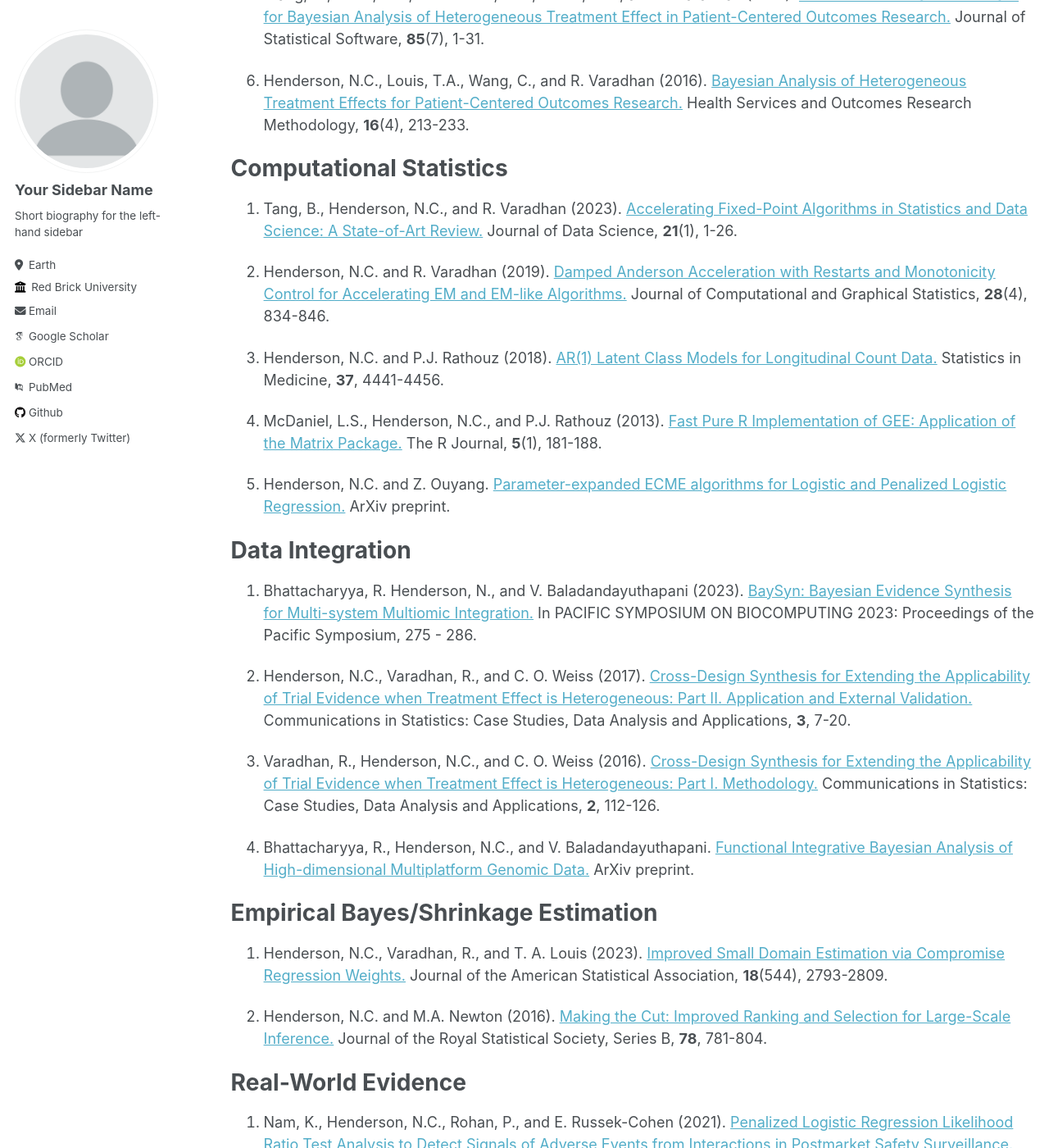
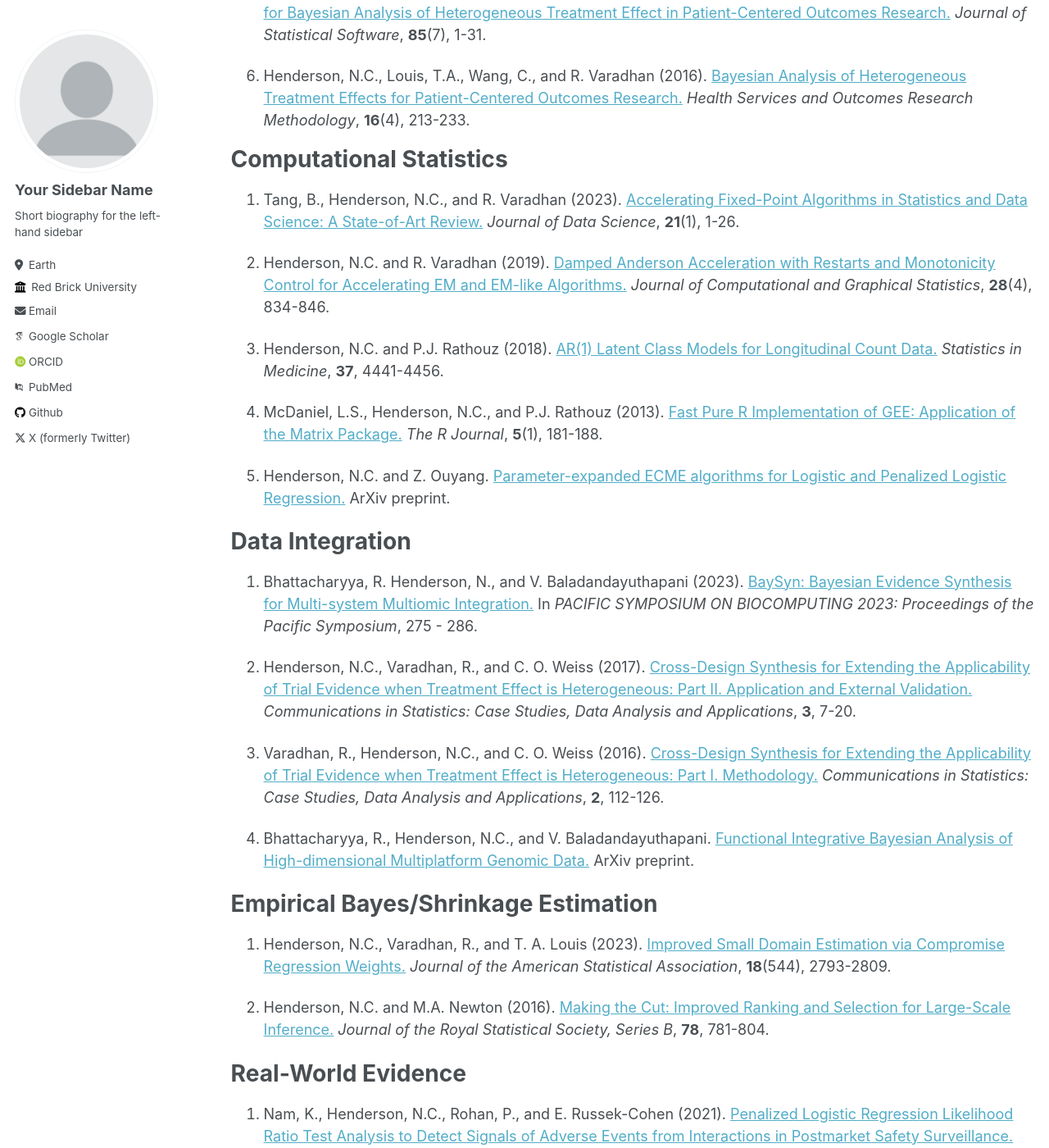
Before and after one commit to nchenderson/nchenderson.github.io, a Jekyll site: the page built from _pages/publications.md, in a window 1280 px wide and 1400 px high, scrolled down 646 px. Shown: the whole window at 82% size. Built offline with Jekyll 4.4.1, drawn with Linux system fonts in a browser that asks for light colours; some web fonts are replaced; some of the changed text lies outside the part shown.

```diff
--- a/_pages/publications.md
+++ b/_pages/publications.md
@@ -9,7 +9,7 @@ author_profile: true
 You can also find a complete list of my articles on my [google scholar](https://scholar.google.com/citations?user=QTRX6BgAAAAJ&hl=en&oi=sra) profile.
 
 
-A list of papers grouped by topic, with links to relevant data and R code, is provided below.
+A list of papers grouped by topic, with links to relevant data and **R** code, is provided below.
 
 
 Heterogeneity of Treatment Effect
@@ -19,26 +19,25 @@ Heterogeneity of Treatment Effect
 
 2. Henderson, N.C., Louis, T.A., Rosner, G.L., and R. Varadhan (2020). [Individualized Treatment Effects with Censored Data via Fully Nonparametric Bayesian Accelerated Failure Time Models.](https://academic.oup.com/biostatistics/article/21/1/50/5056258) *Biostatistics*, **21**, 50-68.
 
-3. Lesko, C.R., Henderson, N.C., and R. Varadhan (2018). [Considerations when Assessing Heterogeneity of Treatment Effect in Patient-Centered Outcomes Research.](https://www.sciencedirect.com/science/article/abs/pii/S0895435617301099) Journal of Clinical Epidemiology, **100**, 22-31.
+3. Lesko, C.R., Henderson, N.C., and R. Varadhan (2018). [Considerations when Assessing Heterogeneity of Treatment Effect in Patient-Centered Outcomes Research.](https://www.sciencedirect.com/science/article/abs/pii/S0895435617301099) *Journal of Clinical Epidemiology*, **100**, 22-31.
+4. Henderson, N.C. and R. Varadhan (2018). [Bayesian Bivariate Subgroup Analysis for Risk-Benefit Evaluation.](https://link.springer.com/article/10.1007/s10742-018-0188-1) *Health Services and Outcomes Research Methodology*, **18**(4), 244-264.
 
-4. Henderson, N.C. and R. Varadhan (2018). [Bayesian Bivariate Subgroup Analysis for Risk-Benefit Evaluation.](https://link.springer.com/article/10.1007/s10742-018-0188-1) Health Services and Outcomes Research Methodology, **18**(4), 244-264.
+5. Wang, C., Louis, T.A., Henderson, N.C., Weiss, C.O., and R. Varadhan (2018). [BEANZ: A Web-based Software for Bayesian Analysis of Heterogeneous Treatment Effect in Patient-Centered Outcomes Research.](https://www.jstatsoft.org/article/view/v085i07) *Journal of Statistical Software*, **85**(7), 1-31.
 
-5. Wang, C., Louis, T.A., Henderson, N.C., Weiss, C.O., and R. Varadhan (2018). [BEANZ: A Web-based Software for Bayesian Analysis of Heterogeneous Treatment Effect in Patient-Centered Outcomes Research.]() Journal of Statistical Software, **85**(7), 1-31.
-
-6. Henderson, N.C., Louis, T.A., Wang, C., and R. Varadhan (2016). [Bayesian Analysis of Heterogeneous Treatment Effects for Patient-Centered Outcomes Research.](https://link.springer.com/article/10.1007/s10742-016-0159-3) Health Services and Outcomes Research Methodology,
+6. Henderson, N.C., Louis, T.A., Wang, C., and R. Varadhan (2016). [Bayesian Analysis of Heterogeneous Treatment Effects for Patient-Centered Outcomes Research.](https://link.springer.com/article/10.1007/s10742-016-0159-3) *Health Services and Outcomes Research Methodology*,
 **16**(4), 213-233.
 
 
 Computational Statistics
 ======
 
-1. Tang, B., Henderson, N.C., and R. Varadhan (2023). [Accelerating Fixed-Point Algorithms in Statistics and Data Science: A State-of-Art Review.](https://jds-online.org/journal/JDS/article/1288/info) Journal of Data Science, **21**(1), 1-26.
+1. Tang, B., Henderson, N.C., and R. Varadhan (2023). [Accelerating Fixed-Point Algorithms in Statistics and Data Science: A State-of-Art Review.](https://jds-online.org/journal/JDS/article/1288/info) *Journal of Data Science*, **21**(1), 1-26.
 
-2. Henderson, N.C. and R. Varadhan (2019). [Damped Anderson Acceleration with Restarts and Monotonicity Control for Accelerating EM and EM-like Algorithms.](https://www.tandfonline.com/doi/abs/10.1080/10618600.2019.1594835) Journal of Computational and Graphical Statistics, **28**(4), 834-846.
+2. Henderson, N.C. and R. Varadhan (2019). [Damped Anderson Acceleration with Restarts and Monotonicity Control for Accelerating EM and EM-like Algorithms.](https://www.tandfonline.com/doi/abs/10.1080/10618600.2019.1594835) *Journal of Computational and Graphical Statistics*, **28**(4), 834-846.
 
-3. Henderson, N.C. and P.J. Rathouz (2018). [AR(1) Latent Class Models for Longitudinal Count Data.](https://onlinelibrary.wiley.com/doi/abs/10.1002/sim.7931) Statistics in Medicine, **37**, 4441-4456.
+3. Henderson, N.C. and P.J. Rathouz (2018). [AR(1) Latent Class Models for Longitudinal Count Data.](https://onlinelibrary.wiley.com/doi/abs/10.1002/sim.7931) *Statistics in Medicine*, **37**, 4441-4456.
 
-4. McDaniel, L.S., Henderson, N.C., and P.J. Rathouz (2013). [Fast Pure R Implementation of GEE: Application of the Matrix Package.](https://journal.r-project.org/archive/2013-1/mcdaniel-henderson-rathouz.pdf) The R Journal, **5**(1), 181-188.
+4. McDaniel, L.S., Henderson, N.C., and P.J. Rathouz (2013). [Fast Pure R Implementation of GEE: Application of the Matrix Package.](https://journal.r-project.org/archive/2013-1/mcdaniel-henderson-rathouz.pdf) *The R Journal*, **5**(1), 181-188.
 
 5. Henderson, N.C. and Z. Ouyang. [Parameter-expanded ECME algorithms for Logistic and Penalized Logistic Regression.](https://arxiv.org/abs/2304.03904) ArXiv preprint.
 
@@ -46,13 +45,13 @@ Computational Statistics
 Data Integration
 ======
 
-1. Bhattacharyya, R. Henderson, N., and V. Baladandayuthapani (2023). [BaySyn: Bayesian Evidence Synthesis for Multi-system Multiomic Integration.](https://www.worldscientific.com/doi/abs/10.1142/9789811270611_0026) In PACIFIC SYMPOSIUM ON BIOCOMPUTING 2023: Proceedings of the Pacific Symposium, 275 - 286.
+1. Bhattacharyya, R. Henderson, N., and V. Baladandayuthapani (2023). [BaySyn: Bayesian Evidence Synthesis for Multi-system Multiomic Integration.](https://www.worldscientific.com/doi/abs/10.1142/9789811270611_0026) In *PACIFIC SYMPOSIUM ON BIOCOMPUTING 2023: Proceedings of the Pacific Symposium*, 275 - 286.
 
 2. Henderson, N.C., Varadhan, R., and C. O. Weiss (2017). [Cross-Design Synthesis for Extending the Applicability of Trial Evidence when Treatment Effect is Heterogeneous: Part II. Application and External Validation.](https://www.tandfonline.com/doi/abs/10.1080/23737484.2017.1398056)
-Communications in Statistics: Case Studies, Data Analysis and Applications, **3**, 7-20.
+*Communications in Statistics: Case Studies, Data Analysis and Applications*, **3**, 7-20.
 
 3. Varadhan, R., Henderson, N.C., and C. O. Weiss (2016). [Cross-Design Synthesis for Extending the Applicability of Trial Evidence when Treatment Effect is Heterogeneous: Part I. Methodology.](https://www.tandfonline.com/doi/abs/10.1080/23737484.2017.1392265)
-Communications in Statistics: Case Studies, Data Analysis and Applications, **2**, 112-126.
+*Communications in Statistics: Case Studies, Data Analysis and Applications*, **2**, 112-126.
 
 4. Bhattacharyya, R., Henderson, N.C., and V. Baladandayuthapani. [Functional Integrative Bayesian Analysis of High-dimensional Multiplatform Genomic Data.](https://arxiv.org/abs/2212.14165) ArXiv preprint.
 
@@ -61,24 +60,24 @@ Communications in Statistics: Case Studies, Data Analysis and Applications, **2*
 Empirical Bayes/Shrinkage Estimation
 ======
 
-1. Henderson, N.C., Varadhan, R., and T. A. Louis (2023). [Improved Small Domain Estimation via Compromise Regression Weights.](https://www.tandfonline.com/doi/abs/10.1080/01621459.2022.2080682) Journal of the American Statistical Association, **18**(544), 2793-2809.
+1. Henderson, N.C., Varadhan, R., and T. A. Louis (2023). [Improved Small Domain Estimation via Compromise Regression Weights.](https://www.tandfonline.com/doi/abs/10.1080/01621459.2022.2080682) *Journal of the American Statistical Association*, **18**(544), 2793-2809.
 
-2. Henderson, N.C. and M.A. Newton (2016). [Making the Cut: Improved Ranking and Selection for Large-Scale Inference.](https://academic.oup.com/jrsssb/article/78/4/781/7040692) Journal of the Royal Statistical Society, Series B, **78**, 781-804.
+2. Henderson, N.C. and M.A. Newton (2016). [Making the Cut: Improved Ranking and Selection for Large-Scale Inference.](https://academic.oup.com/jrsssb/article/78/4/781/7040692) *Journal of the Royal Statistical Society, Series B*, **78**, 781-804.
 
 Real-World Evidence
 ======
 
-1. Nam, K., Henderson, N.C., Rohan, P., and E. Russek-Cohen (2021). [Penalized Logistic Regression Likelihood Ratio Test Analysis to Detect Signals of Adverse Events from Interactions in Postmarket Safety Surveillance.](https://www.tandfonline.com/doi/abs/10.1080/19466315.2020.1752299) Statistics in Biopharmaceutical Research, **13**(4), 405-414.
+1. Nam, K., Henderson, N.C., Rohan, P., and E. Russek-Cohen (2021). [Penalized Logistic Regression Likelihood Ratio Test Analysis to Detect Signals of Adverse Events from Interactions in Postmarket Safety Surveillance.](https://www.tandfonline.com/doi/abs/10.1080/19466315.2020.1752299) *Statistics in Biopharmaceutical Research*, **13**(4), 405-414.
 
-2. Nam, K., Henderson, N.C., Rohan, P., E.J. Woo, and E. Russek-Cohen (2017). [Logistic Regression Likelihood Ratio Test Analysis for Detecting Signals of Vaccine Adverse Events in Vaccine Safety Surveillance.](https://www.tandfonline.com/doi/abs/10.1080/10543406.2017.1295250) Journal of Biopharmaceutical Statistics, **27**, 990-1008.
+2. Nam, K., Henderson, N.C., Rohan, P., E.J. Woo, and E. Russek-Cohen (2017). [Logistic Regression Likelihood Ratio Test Analysis for Detecting Signals of Vaccine Adverse Events in Vaccine Safety Surveillance.](https://www.tandfonline.com/doi/abs/10.1080/10543406.2017.1295250) *Journal of Biopharmaceutical Statistics*, **27**, 990-1008.
 
 
 Survival Prediction
 ======
 
-1. Henderson, N.C., Nam, K., and D. Feng (2024). [Nonparametric Analysis of Delayed Treatment Effects using Single-Crossing Constraints.](https://onlinelibrary.wiley.com/doi/full/10.1002/bimj.202200165) Biometrical Journal, **66**(2), 2200165.
+1. Henderson, N.C., Nam, K., and D. Feng (2024). [Nonparametric Analysis of Delayed Treatment Effects using Single-Crossing Constraints.](https://onlinelibrary.wiley.com/doi/full/10.1002/bimj.202200165) *Biometrical Journal*, **66**(2), 2200165.
 
-2. Henderson, N.C., Louis, T.A., Rosner, G.L., and R. Varadhan (2020). [Individualized Treatment Effects with Censored Data via Fully Nonparametric Bayesian Accelerated Failure Time Models.](https://academic.oup.com/biostatistics/article/21/1/50/5056258) Biostatistics, **21**, 50-68.
+2. Henderson, N.C., Louis, T.A., Rosner, G.L., and R. Varadhan (2020). [Individualized Treatment Effects with Censored Data via Fully Nonparametric Bayesian Accelerated Failure Time Models.](https://academic.oup.com/biostatistics/article/21/1/50/5056258) *Biostatistics*, **21**, 50-68.
 
 3. Ashouri, M. and N.C. Henderson. [Generalized Bayesian Additive Regression Trees for Restricted Mean Survival Time Inference.](https://arxiv.org/abs/2402.17920) ArXiv preprint
 
@@ -87,15 +86,15 @@ Survival Prediction
 
 ## Prostate Cancer
 
-1. Zengin, Z.B., Henderson, N.C., Park, J.J., ..., and T. Dorff (2024). [Clinical implications of AR alterations in advanced prostate cancer: a multi-institutional collaboration.](https://www.nature.com/articles/s41391-024-00805-3) Prostate Cancer and Prostatic Diseases.
+1. Zengin, Z.B., Henderson, N.C., Park, J.J., ..., and T. Dorff (2024). [Clinical implications of AR alterations in advanced prostate cancer: a multi-institutional collaboration.](https://www.nature.com/articles/s41391-024-00805-3) *Prostate Cancer and Prostatic Diseases*.
 
-2. Hwang, C., Henderson, N.C., Cackowski, F.C., ..., and P. Barata (2023). [Biomarker-directed Therapy in Black and White Men with Metastatic Castration-resistant Prostate Cancer (mCRPC).](https://jamanetwork.com/journals/jamanetworkopen/article-abstract/2809637) JAMA Network Open, **6**(9), e2334208.
+2. Hwang, C., Henderson, N.C., Cackowski, F.C., ..., and P. Barata (2023). [Biomarker-directed Therapy in Black and White Men with Metastatic Castration-resistant Prostate Cancer (mCRPC).](https://jamanetwork.com/journals/jamanetworkopen/article-abstract/2809637) *JAMA Network Open*, **6**(9), e2334208.
 
 
 ## Urothelial Cancer
 
 1. Koshkin, V.S., Henderson, N.C., James, M., ...., and A. Alva (2022). [Efficacy of enfortumab vedotin in advanced urothelial cancer: analysis from the Urothelial Cancer Network to Investigate Therapeutic Experiences (UNITE) registry.](https://acsjournals.onlinelibrary.wiley.com/doi/full/10.1002/cncr.34057)
-Cancer, **128**(6), 1194-1205.
+*Cancer*, **128**(6), 1194-1205.
 
 
 ## Breast Cancer
```
Also changed, not shown: _pages/teaching.md (+5 -1 lines).
